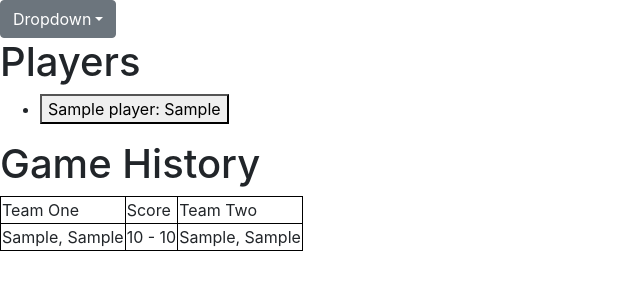
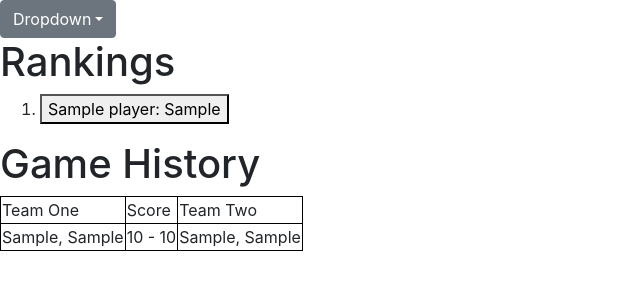
Before and after one commit to jas7650/elo_based_matchmaking, a Flask app: template templates/home.html in a window 1280 px wide. Shown: the top 300 px of the page, without its empty margins (0-640 px from the left). Run offline with Flask 3, Linux system fonts and the light colour scheme; the template is opened without the code that fills it: most values are stand-ins (such as "Sample title", 1, 10 or a date in 2020); some libraries are stand-ins or nearby versions.

Commit message:
Updated home page to reflect rankings instead of just a list of players

```diff
--- a/templates/home.html
+++ b/templates/home.html
@@ -10,8 +10,8 @@
 {% endblock %}
 {% block title %}Home Page{% endblock %}
 {% block content %}
-<h1>Players</h1>
-<ul>
+<h1>Rankings</h1>
+<ol>
     {% for player in players %}
     <li>
         <form action="/player/{{player.getName()}}/", method="get">
@@ -19,7 +19,7 @@
         </form>
     </li>
     {% endfor %}
-</ul>
+</ol>
 
 <h1>Game History</h1>
 <table>
```
